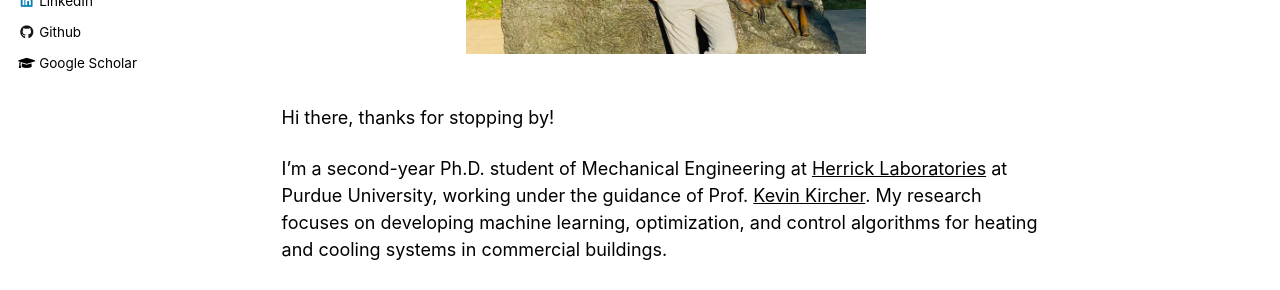
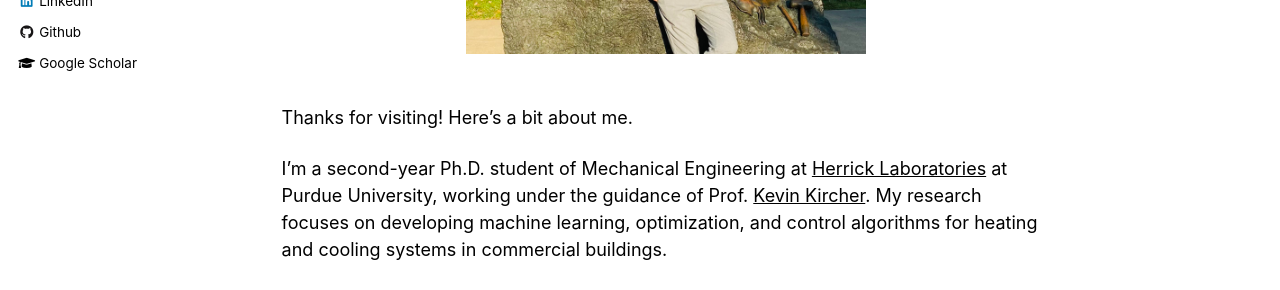
Before and after one commit to arashjkh/arashjkh.github.io, a Jekyll site: the page built from _pages/about.md, in a window 1280 px wide and 1333 px high. Shown: the part 464-754 px from the top of the window. Built offline with Jekyll 4.4.1, drawn with Linux system fonts in a browser that asks for light colours.

Commit message:
Update about.md

```diff
--- a/_pages/about.md
+++ b/_pages/about.md
@@ -20,7 +20,7 @@ redirect_from:
 
 <br>
 
-Hi there, thanks for stopping by!
+Thanks for visiting! Here’s a bit about me.
 
 I’m a second-year Ph.D. student of Mechanical Engineering at <a href="https://engineering.purdue.edu/Herrick" target="_blank" style="color: black; text-decoration: underline;">Herrick Laboratories</a> at Purdue University, working under the guidance of Prof. <a href="https://kevinjkircher.com/" target="_blank" style="color: black; text-decoration: underline;">Kevin Kircher</a>. My research focuses on developing machine learning, optimization, and control algorithms for heating and cooling systems in commercial buildings.
 
```
